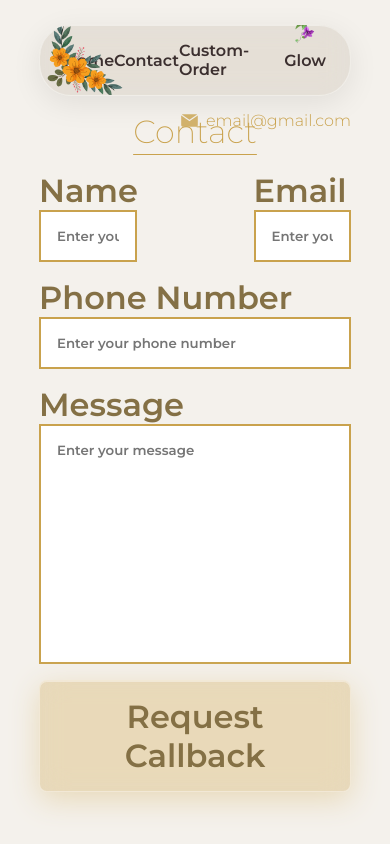
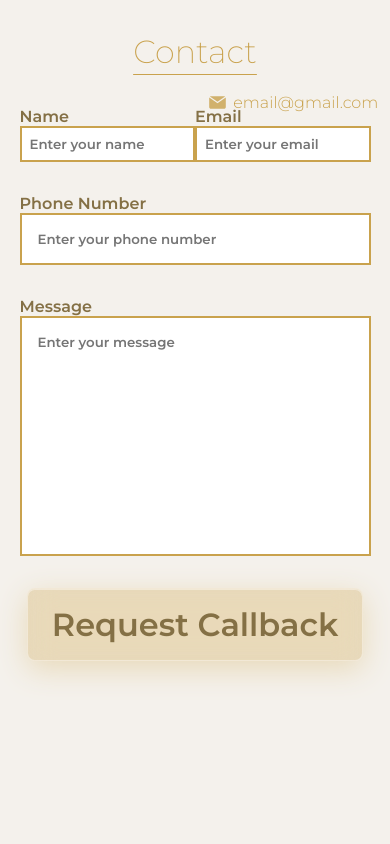
Before and after one commit to nikhil12458/pristineGlow, a React (Vite) app: page /contact in a window 390 px wide. Built offline with nearby package versions, Linux system fonts and the light colour scheme.

Commit message:
making pages responsive for moblile device

```diff
--- a/src/index.css
+++ b/src/index.css
@@ -405,7 +405,7 @@ body {
 }
 .main .burnCard {
   width: 30rem;
-  height: 12rem;
+  min-height: 12rem;
   border-radius: var(--radius-xl);
   border: 2px solid var(--accent-color);
   background-color: var(--burn-card-background-color);
@@ -723,6 +723,7 @@ body {
   display: flex;
   flex-direction: column;
   gap: 4rem;
+  flex-wrap: wrap;
 }
 .main section.customCandle .options .field h3 {
   font-family: Montserrat;
@@ -780,4 +781,99 @@ body {
   border-radius: var(--radius-lg);
   color: var(--contact-form-button-color);
   cursor: pointer;
+}
+
+@media (max-width: 599px) {
+  .main nav.navbar {
+    display: none;
+  }
+  .main .homePage .homeBanner img {
+    min-height: 12rem;
+  }
+  .main .homePage .homeBanner::after {
+    box-shadow: inset 12px 12px 10px var(--background-color), inset -12px -12px 6px var(--background-color);
+  }
+  .main .homePage .homeBanner .bannerContent {
+    gap: var(--gutter-sm);
+  }
+  .main .homePage .homeBanner .bannerContent img {
+    width: 5rem;
+    -o-object-fit: contain;
+       object-fit: contain;
+  }
+  .main .homePage .homeBanner .bannerContent h4 {
+    font-size: 3rem;
+  }
+  .main .homePage .homeCards {
+    grid-template-columns: 1fr;
+  }
+  .main .contact-page header.contact-header {
+    margin: var(--mar-lg) auto;
+  }
+  .main .contact-page header.contact-header h1::after {
+    right: 3%;
+    top: 11%;
+  }
+  .main .contact-page section.contact-body {
+    width: 90%;
+  }
+  .main .contact-page section.contact-body form {
+    gap: var(--gutter-md);
+  }
+  .main .contact-page section.contact-body form .form-top label span {
+    font-size: 1rem;
+  }
+  .main .contact-page section.contact-body form .form-top label input {
+    width: 45vw;
+    padding: calc(var(--pad-sm) / 2);
+  }
+  .main .contact-page section.contact-body form label.form-center span {
+    font-size: 1rem;
+  }
+  .main .contact-page section.contact-body form label.form-bottom span {
+    font-size: 1rem;
+  }
+  .main section.customCandle {
+    padding: 2rem;
+  }
+  .main section.customCandle .customHeading {
+    font-size: 2rem;
+  }
+  .main section.customCandle .options {
+    gap: 2rem;
+  }
+  .main section.customCandle .options .field {
+    width: 100%;
+    gap: 2rem;
+  }
+  .main section.customCandle .options .field h3 {
+    font-size: 2rem;
+  }
+  .main section.customCandle .options .field .customGrid {
+    flex-wrap: wrap;
+    gap: 1rem;
+  }
+  .main .productPage {
+    flex-direction: column;
+    gap: var(--gutter-sm);
+  }
+  .main .productPage .left {
+    width: 100%;
+    padding-inline: 1rem;
+  }
+  .main .productPage .left .crop img {
+    height: 25rem;
+  }
+  .main .productPage .left .propImage {
+    display: none;
+  }
+  .main .productPage .right {
+    width: 100%;
+    padding-block: 1rem;
+    padding-inline: 1rem;
+    gap: var(--gutter-sm);
+  }
+  .main .productPage .right h3 {
+    font-size: 2rem;
+  }
 }/*# sourceMappingURL=index.css.map */
--- a/src/index.scss
+++ b/src/index.scss
@@ -455,7 +455,7 @@ body {
 
   .burnCard {
     width: 30rem;
-    height: 12rem;
+    min-height: 12rem;
     border-radius: var(--radius-xl);
     border: 2px solid var(--accent-color);
     background-color: var(--burn-card-background-color);
@@ -798,6 +798,7 @@ body {
         display: flex;
         flex-direction: column;
         gap: 4rem;
+        flex-wrap: wrap;
         h3 {
           font-family: Montserrat;
           text-transform: capitalize;
@@ -866,3 +867,126 @@ body {
     }
   }
 }
+
+@media (max-width: 599px) {
+  .main {
+    nav.navbar {
+      display: none;
+    }
+
+    .homePage {
+      .homeBanner {
+        img {
+          min-height: 12rem;
+        }
+
+        &::after {
+          box-shadow: inset 12px 12px 10px var(--background-color),
+            inset -12px -12px 6px var(--background-color);
+        }
+
+        .bannerContent {
+          gap: var(--gutter-sm);
+          img {
+            width: 5rem;
+            object-fit: contain;
+          }
+
+          h4 {
+            font-size: 3rem;
+          }
+        }
+      }
+
+      .homeCards {
+        grid-template-columns: 1fr;
+      }
+    }
+
+    .contact-page {
+      header.contact-header {
+        margin: var(--mar-lg) auto;
+        h1::after {
+          right: 3%;
+          top: 11%;
+        }
+      }
+      section.contact-body {
+        width: 90%;
+        form {
+          gap: var(--gutter-md);
+          .form-top {
+            label {
+              span {
+                font-size: 1rem;
+              }
+              input {
+                width: 45vw;
+                padding: calc(var(--pad-sm) / 2);
+              }
+            }
+          }
+          label.form-center {
+            span {
+              font-size: 1rem;
+            }
+          }
+          label.form-bottom {
+            span {
+              font-size: 1rem;
+            }
+          }
+        }
+      }
+    }
+
+    section.customCandle {
+      padding: 2rem;
+      .customHeading {
+        font-size: 2rem;
+      }
+      .options {
+        gap: 2rem;
+        .field {
+          width: 100%;
+          gap: 2rem;
+          h3 {
+            font-size: 2rem;
+          }
+          .customGrid {
+            flex-wrap: wrap;
+            gap: 1rem;
+          }
+        }
+      }
+    }
+
+    .productPage {
+      flex-direction: column;
+      gap: var(--gutter-sm);
+
+      .left {
+        width: 100%;
+        padding-inline: 1rem;
+        .crop {
+          img {
+            height: 25rem;
+          }
+        }
+        .propImage {
+          display: none;
+        }
+      }
+      .right {
+        width: 100%;
+        padding-block: 1rem;
+        padding-inline: 1rem;
+        gap: var(--gutter-sm);
+
+        h3 {
+          font-size: 2rem;
+        }
+      }
+    }
+  }
+}
```
Also changed, not shown: 1 other file (tests, documents, lock files or other folders).
